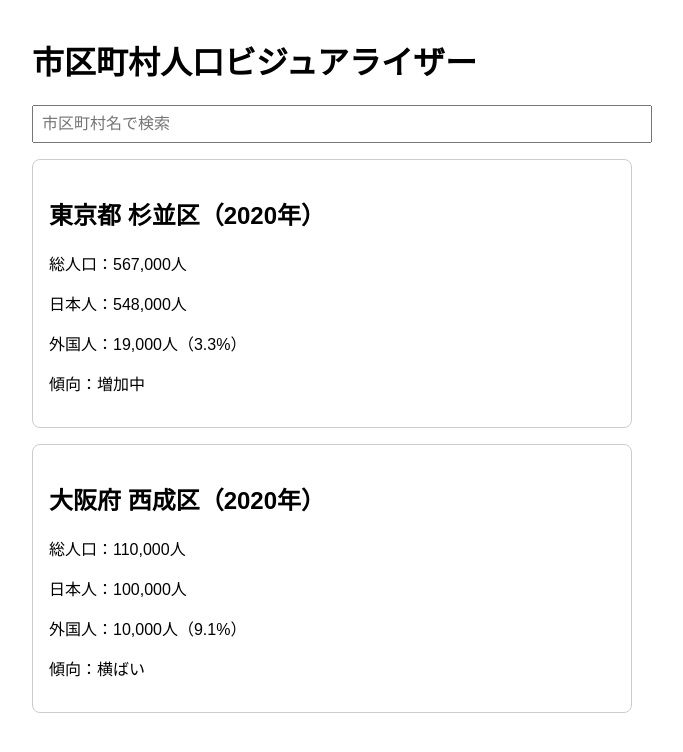
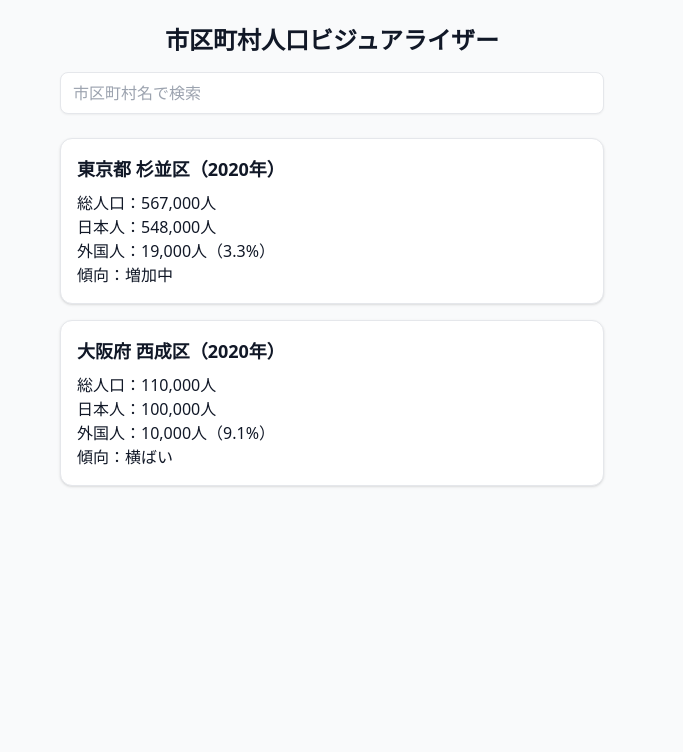
Before and after one commit to max-766/popmap, a plain HTML site: page index.html in a window 1280 px wide. Shown: the whole page, without its empty margins (308-991 px from the left). Drawn offline with nearby package versions, Linux system fonts and the light colour scheme.

Commit message:
Add files via upload

```diff
--- a/app.js
+++ b/app.js
@@ -25,14 +25,14 @@ const results = document.getElementById("results");
 function render(filtered) {
   results.innerHTML = "";
   if (filtered.length === 0) {
-    results.innerHTML = "<p>該当する市区町村が見つかりません。</p>";
+    results.innerHTML = "<p class='text-sm text-gray-500'>該当する市区町村が見つかりません。</p>";
     return;
   }
   filtered.forEach((item) => {
     const div = document.createElement("div");
-    div.className = "card";
+    div.className = "bg-white border border-gray-200 rounded-xl p-4 shadow";
     div.innerHTML = `
-      <h2>${item.name}（${item.year}年）</h2>
+      <h2 class="text-lg font-semibold mb-2">${item.name}（${item.year}年）</h2>
       <p>総人口：${item.total.toLocaleString()}人</p>
       <p>日本人：${item.japanese.toLocaleString()}人</p>
       <p>外国人：${item.foreign.toLocaleString()}人（${item.rate}%）</p>
--- a/index.html
+++ b/index.html
@@ -4,12 +4,19 @@
     <meta charset="UTF-8" />
     <meta name="viewport" content="width=device-width, initial-scale=1.0" />
     <title>市区町村人口ビジュアライザー</title>
-    <link rel="stylesheet" href="style.css" />
+    <script src="https://cdn.tailwindcss.com"></script>
   </head>
-  <body>
-    <h1>市区町村人口ビジュアライザー</h1>
-    <input type="text" id="search" placeholder="市区町村名で検索" />
-    <div id="results"></div>
+  <body class="bg-gray-50 text-gray-900 font-sans">
+    <div class="max-w-xl mx-auto px-4 py-6">
+      <h1 class="text-2xl font-bold mb-4 text-center">市区町村人口ビジュアライザー</h1>
+      <input
+        type="text"
+        id="search"
+        placeholder="市区町村名で検索"
+        class="w-full px-3 py-2 border rounded-lg mb-6 shadow-sm focus:outline-none focus:ring focus:border-blue-300"
+      />
+      <div id="results" class="space-y-4"></div>
+    </div>
     <script src="app.js"></script>
   </body>
 </html>
```
